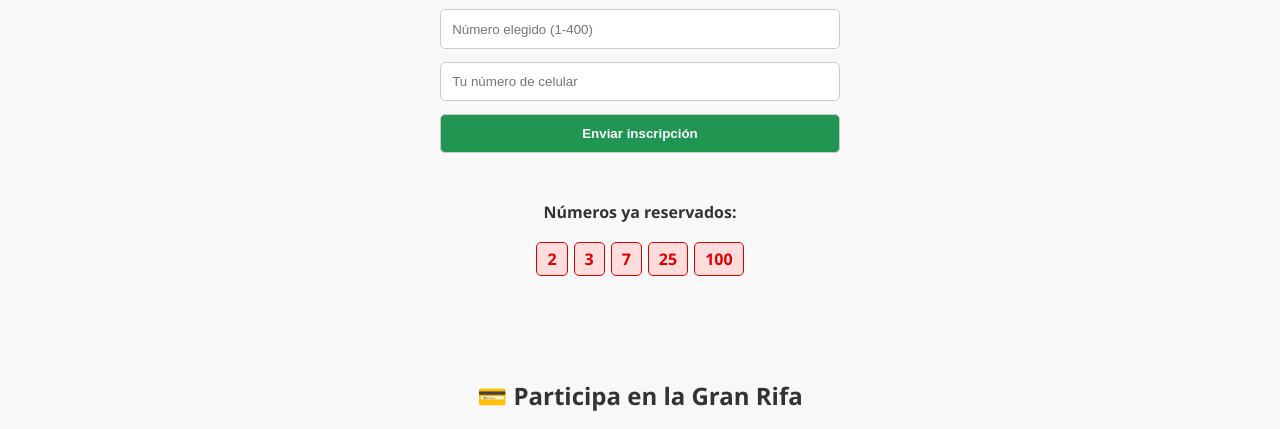
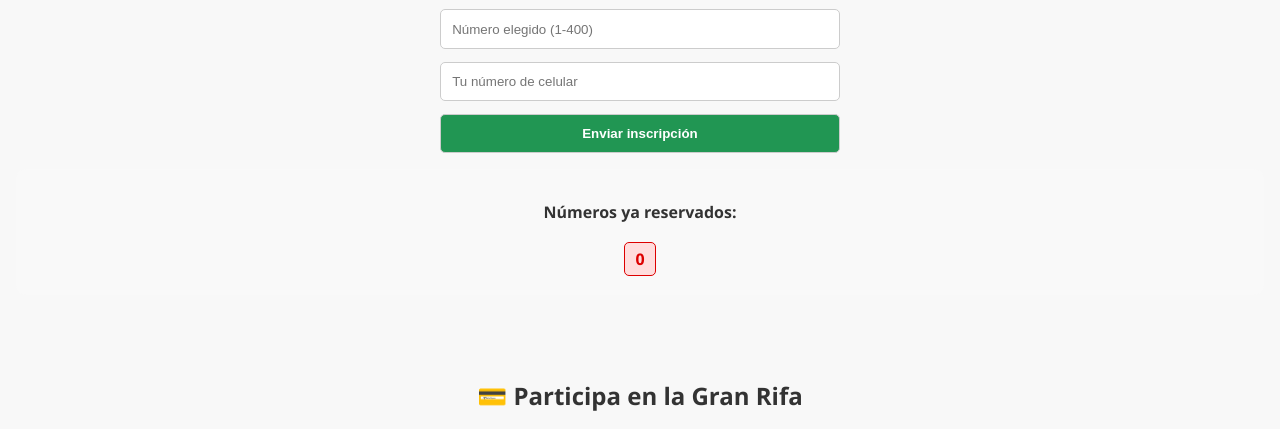
Before and after one commit to Dmintro07/Gran-Rifa-Mayo-2025, a plain HTML site: page index.html in a window 1280 px wide. Shown: the part 947-1376 px from the top of the page. Drawn offline with Linux system fonts and the light colour scheme.

Commit message:
Update index.html

```diff
--- a/index.html
+++ b/index.html
@@ -104,7 +104,7 @@
     const listaBloqueados = document.getElementById("listaBloqueados");
 
     // 👇 Lista editable de números bloqueados
-    const numerosBloqueados = [2, 3, 7, 25, 100];
+    const numerosBloqueados = [0, ,];
 
     // Mostrar en pantalla los números bloqueados
     function mostrarBloqueados() {
```
